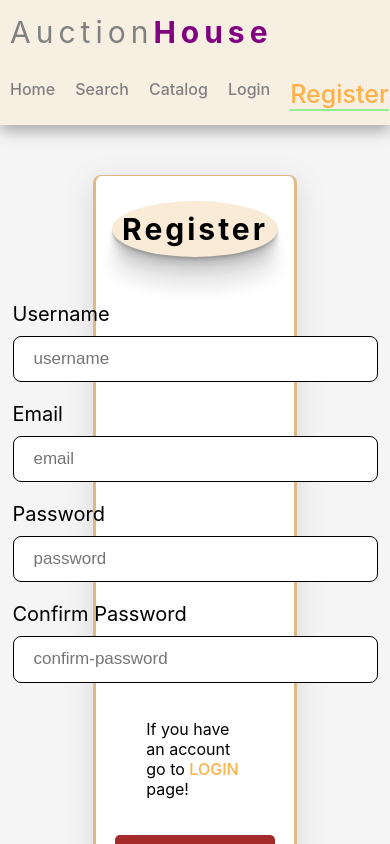
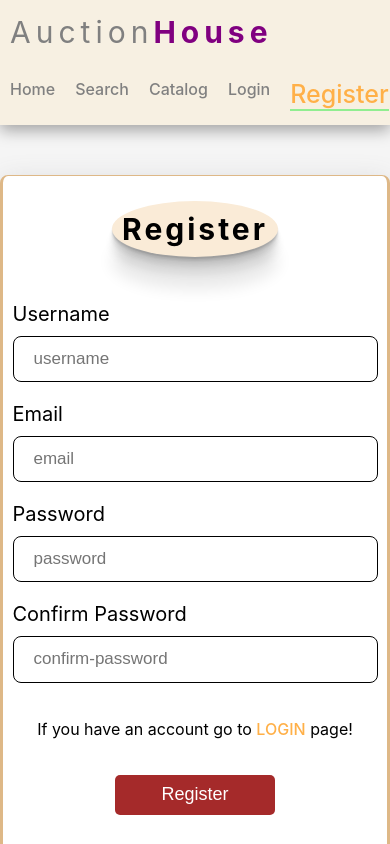
Before and after one commit to HristoYonkov/Auction-House-ExamProject, a React (Create React App) app in the folder Auction-House/auction-house/: page /register in a window 390 px wide. Shown: the top 844 px of the page. Built offline with nearby package versions, Linux system fonts and the light colour scheme.

Commit message:
Update Register.css

```diff
--- a/Auction-House/auction-house/src/components/Register/Register.css
+++ b/Auction-House/auction-house/src/components/Register/Register.css
@@ -77,7 +77,7 @@
 }
 
 @media screen and (max-width: 1200px) {
-    .login-form {
+    .register-form {
         width:  80%;
     }
     .input-wrapper input {
@@ -86,7 +86,7 @@
 }
 
 @media screen and (max-width: 600px) {
-    .login-form {
+    .register-form {
         width:  100%;
         padding: 0px 0px 50px 0px;
         margin: 50px 0px 100px;
```
